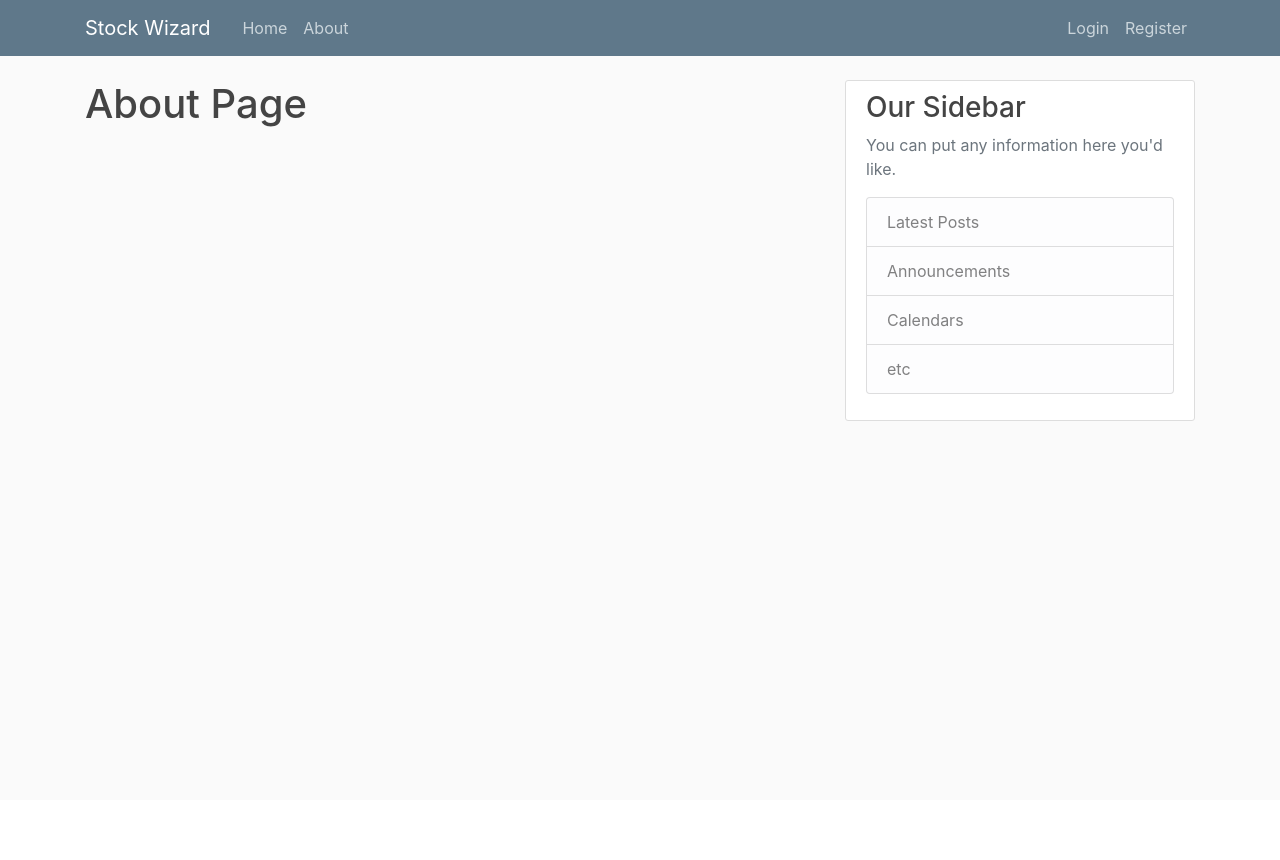
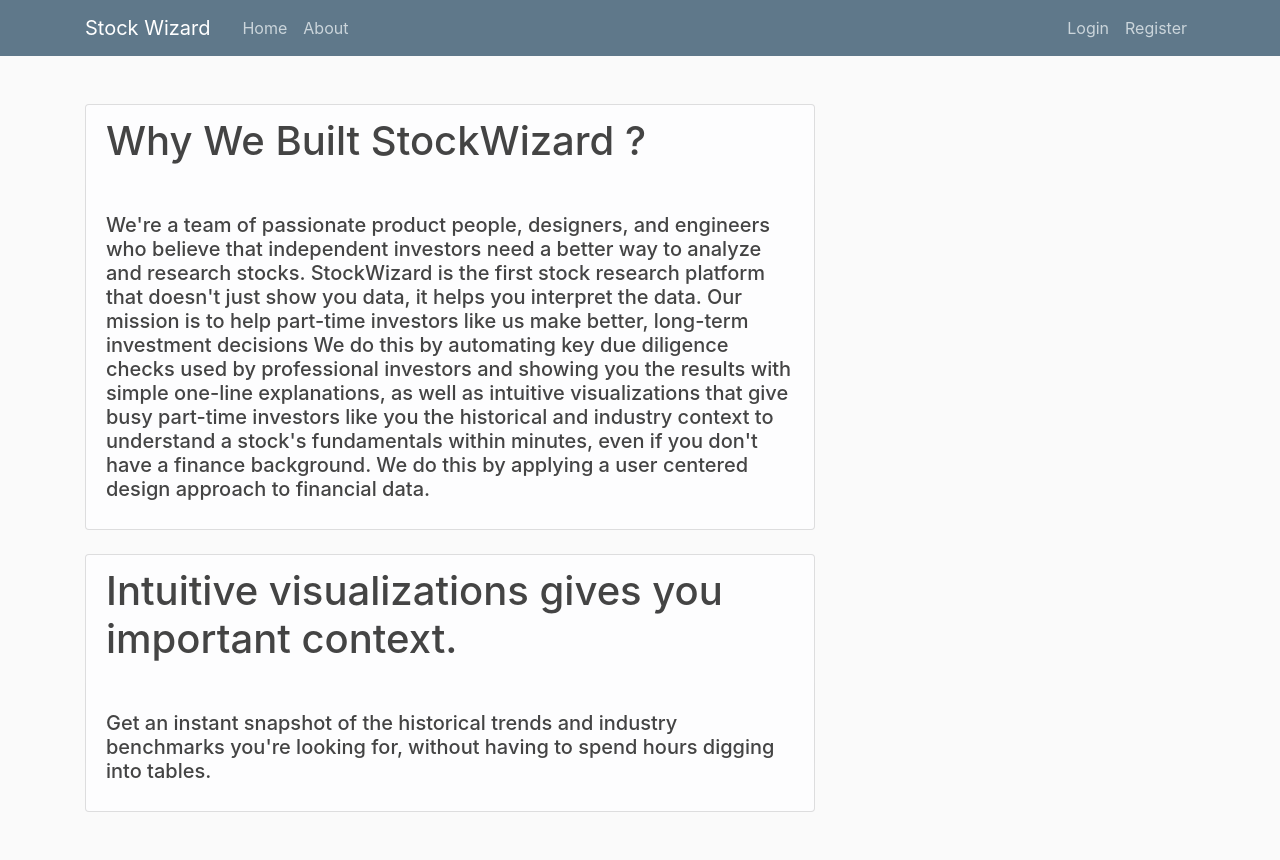
Before and after one commit to Heisenberg3M/Minor-Project-StockWizard, a Django app: page /about/ in a window 1280 px wide. Before the commit the page ends 421 px from the top, so only its background shows below. Run offline with Django 3.2, Linux system fonts and the light colour scheme; some libraries are stand-ins or nearby versions.

Commit message:
Second commit

```diff
--- a/stocks/admin.py
+++ b/stocks/admin.py
@@ -1,5 +1,6 @@
 from django.contrib import admin
-from .models import Post
+from .models import Post, Stock_detail
 # Register your models here.
 
 admin.site.register(Post)
+admin.site.register(Stock_detail)
--- a/stocks/forms.py
+++ b/stocks/forms.py
@@ -1,4 +1,4 @@
 from django import forms
 
 class TickerForm(forms.Form):
-    ticker = forms.CharField(label='Ticker', max_length=5)
+    ticker = forms.CharField(label='Ticker', max_length=15)
--- a/stocks/models.py
+++ b/stocks/models.py
@@ -17,3 +17,7 @@ class Post(models.Model):
 
    def __str__(self):
        return self.title
+
+class Stock_detail(models.Model):
+    symbol=models.CharField(max_length=10)
+    uname=models.CharField(max_length=100)
--- a/stocks/templates/stocks/about.html
+++ b/stocks/templates/stocks/about.html
@@ -1,4 +1,36 @@
 {% extends "stocks/base.html" %}
 {% block content %}
-     <h1>About Page</h1>
+<br>
+<ul class="list-group">
+     <li class="list-group-item list-group-item-light">
+          <h1>Why We Built StockWizard ?</h1>
+     </li>
+     <li class="list-group-item list-group-item-light">
+          <p><h5>We're a team of passionate product people, designers, and engineers who believe that
+               independent investors need a better way to analyze and research stocks.
+               StockWizard is the first stock research platform that doesn't just show you data,
+               it helps you interpret the data. Our mission is to help part-time investors
+               like us make better, long-term investment decisions We do this by automating key due
+               diligence checks used by professional investors and showing you the results with
+               simple one-line explanations, as well as intuitive visualizations that give
+               busy part-time investors like you the historical and industry context to understand
+               a stock's fundamentals within minutes, even if you don't have a finance background.
+               We do this by applying a user centered design approach to financial data.
+          </h5></p>
+     </li>
+   </ul>
+   <br>
+   <ul class="list-group">
+     <li class="list-group-item list-group-item-light">
+          <h1>Intuitive visualizations gives you important context.</h1>
+     </li>
+     <li class="list-group-item list-group-item-light">
+          <p><h5>Get an instant snapshot of the historical trends and industry benchmarks you're looking for, without having to spend hours digging into tables.</h5></p>
+     </li>
+   </ul>
+
+<br>
+<br>
+
+
 {% endblock content %}
--- a/stocks/templates/stocks/base.html
+++ b/stocks/templates/stocks/base.html
@@ -10,6 +10,8 @@
     <!-- Bootstrap CSS -->
     <link rel="stylesheet" href="https://maxcdn.bootstrapcdn.com/bootstrap/4.0.0/css/bootstrap.min.css" integrity="sha384-Gn5384xqQ1aoWXA+058RXPxPg6fy4IWvTNh0E263XmFcJlSAwiGgFAW/dAiS6JXm" crossorigin="anonymous">
 
+    <link rel="stylesheet" href="https://stackpath.bootstrapcdn.com/bootstrap/4.4.1/css/bootstrap.min.css" integrity="sha384-Vkoo8x4CGsO3+Hhxv8T/Q5PaXtkKtu6ug5TOeNV6gBiFeWPGFN9MuhOf23Q9Ifjh" crossorigin="anonymous">
+
     <link rel="stylesheet" type="text/css" href="{% static 'stocks/main.css' %}">
 
     {% if title %}
@@ -17,6 +19,16 @@
     {% else %}
         <title>Stock Wizard</title>
     {% endif %}
+    <style>
+      div.scroll {
+        height: 600px;
+        width: 450px;
+        overflow-x: hidden;
+        overflow-y: auto;
+        padding: 20px;
+        text-align: center;
+        }
+    </style>
 </head>
 <body>
     <header class="site-header">
@@ -29,10 +41,12 @@
           <div class="collapse navbar-collapse" id="navbarToggle">
             <div class="navbar-nav mr-auto">
               <a class="nav-item nav-link" href="{% url 'stocks-home' %}">Home</a>
+              {% if user.is_authenticated %}
+              <a class="nav-item nav-link" href="{% url 'stocks-historical' %}">Charts</a>
+              <a class="nav-item nav-link" href="{% url 'stocks-prediction' %}">Predictions</a>
+              <a class="nav-item nav-link" href="{% url 'stocks-watchlist' %}">Watchlist</a>
+              {% endif %}
               <a class="nav-item nav-link" href="{% url 'stocks-about' %}">About</a>
-
-
-
             </div>
             <!-- Navbar Right Side -->
             <div class="navbar-nav">
@@ -59,12 +73,12 @@
       <div class="row">
         <div class="col-md-8">
 
-          {% if user.is_authenticated %}
+          {% if user.is_authenticated and not search %}
               <form action="{% url 'stocks-home' %}" class="form-inline my-2 my-lg-0" method="POST">
                   {% csrf_token %}
                   <br>
                 <input class="form-control mr-sm-2" type="search" placeholder="Search by ticker" aria-label="Search" name="ticker">
-                <button class="btn btn-outline-primary my-2 my-sm-0" type="submit">GET QUOTE</button>
+                <button class="btn btn-outline-primary my-2 my-sm-0" type="submit">GET QUOTE</button><br>
               </form>
               {% endif %}
 
@@ -77,19 +91,28 @@
           {% endif %}
           {% block content %}{% endblock %}
         </div>
+        {% if show %}
         <div class="col-md-4">
-          <div class="content-section">
-            <h3>Our Sidebar</h3>
-            <p class='text-muted'>You can put any information here you'd like.
-              <ul class="list-group">
-                <li class="list-group-item list-group-item-light">Latest Posts</li>
-                <li class="list-group-item list-group-item-light">Announcements</li>
-                <li class="list-group-item list-group-item-light">Calendars</li>
-                <li class="list-group-item list-group-item-light">etc</li>
-              </ul>
-            </p>
+          <br>
+          <form>
+          <button type="button" class="btn btn-outline-info">Add to Watchlist</button>
+          </form>
+          <br><br><br>
+          <div class="content-section scroll bg-secondary">
+              <h1 class="text-light">News</h1>
+              <p class='text-muted'><h5 class="text-light">* Current affairs regarding <u><b>{{ ticker }}</b></u></h5></p>
+                {% for n in news %}
+                <ul class="list-group">
+                  <li class="list-group-item list-group-item-dark">{{ n.title }}</li>
+                  <li class="list-group-item list-group-item-light">{{ n.description }}</li>
+                </ul>
+                <br>
+                {% endfor %}
+
+
           </div>
         </div>
+        {% endif %}
       </div>
     </main>
 
--- a/stocks/urls.py
+++ b/stocks/urls.py
@@ -4,5 +4,8 @@ from . import views
 urlpatterns = [
     path('', views.home, name='stocks-home'),
     path('<str:tid>', views.ticker, name='stocks-home'),
+    path('historical/', views.historical, name='stocks-historical'),
+    path('prediction/', views.prediction, name='stocks-prediction'),
+    path('watchlist/', views.watchlist, name='stocks-watchlist'),
     path('about/', views.about, name='stocks-about')
 ]
--- a/stocks/views.py
+++ b/stocks/views.py
@@ -2,11 +2,28 @@ from django.shortcuts import render
 from django.http import HttpResponseRedirect
 from .models import Post
 from .forms import TickerForm
-from .tiingo import get_meta_data, get_price_data
+from datetime import datetime
+
+import yfinance as yf
+import numpy as np
+import pandas as pd
+import seaborn as sns
+from sklearn.preprocessing import MinMaxScaler
+import keras
+from keras.models import Sequential
+from keras.layers import Dense
+from keras.layers import LSTM
+from newsapi import NewsApiClient
 #from django.http import HttpResponse
 
 # Create your views here.
+
+stock_symbol_name=""
+stock_news=None
+
 def home(request):
+    global stock_symbol_name
+    stock_symbol_name=""
     if request.method == 'POST':
         form = TickerForm(request.POST)
         if form.is_valid():
@@ -18,13 +35,142 @@ def home(request):
     return render(request, 'stocks/home.html', {'form': form})
 
 def ticker(request, tid):
-    context = {}
-    context['ticker'] = tid
-    context['meta'] = get_meta_data(tid)
-    context['price'] = get_price_data(tid)
-    #print(context)
-    context['show'] = True
-    return render(request, 'stocks/home.html', context)
+    try:
+        stock=yf.Ticker(tid)
+        s=stock.info
+        summary = {}
+        summary['ticker'] = tid.upper()
+        summary['symbol']=s['symbol']
+        summary['description']=s['longBusinessSummary']
+        summary['name']=s['longName']
+        summary['open']=s['open']
+        summary['high']=s['regularMarketDayHigh']
+        summary['low']=s['dayLow']
+        summary['close']=s['previousClose']
+        summary['volume']=s['volume']
+        summary['adjOpen']=s['open']
+        summary['adjHigh']=s['regularMarketDayHigh']
+        summary['adjLow']=s['dayLow']
+        summary['adjClose']=s['previousClose']
+        summary['adjVolume']=s['volume']
+        summary['show'] = True
+
+        global stock_symbol_name
+        stock_symbol_name=tid.upper()
+
+        # news
+        global stock_news
+        newsapi=NewsApiClient(api_key='c487a57cd85444eab7fc473262abf83e')
+        all_articles = newsapi.get_everything(q=stock_symbol_name,from_param='2021-05-01',language='en')
+        stock_news=all_articles['articles']
+        summary["news"] = stock_news
+        '''
+        for i in l:
+            print(i['author'])
+            print(i['title'])
+            print(i['description'])
+            print(i['publishedAt'])
+            print('\n')
+        '''
+        return render(request, 'stocks/home.html', summary)
+    except:
+        err={}
+        err['error']="Invalid Stock symbol."
+        err['hasError']=True
+        return render(request, 'stocks/home.html', err)
+
 
 def about(request):
-    return render(request, 'stocks/about.html', {'title' : 'About'})
+    about={}
+    about['search']=True
+    return render(request, 'stocks/about.html', about)
+
+def watchlist(request):
+    watchlist={}
+    watchlist["search"]=True
+    return render(request, 'stocks/watchlist.html', watchlist)
+
+
+def historical(request):
+    if stock_symbol_name=="":
+        err={}
+        err['error']="Search stock first"
+        err['hasError']=True
+        err['search']=True
+        return render(request, 'stocks/historical_data.html', err)
+    else:
+        stock=yf.Ticker(stock_symbol_name)
+        start_date='2021-01-01'
+        historical_data=stock.history(start=start_date)
+        historical_data = historical_data.reset_index()
+        for i in ['Open', 'High', 'Close', 'Low']:
+            historical_data[i]  =  historical_data[i].astype('float64')
+        # Getting date from DataFrame
+        date_data=historical_data['Date']
+        date_data=date_data.tolist()
+        date_data_list=[]
+        for date in date_data:
+            d=date.to_pydatetime().strftime("%d-%m-%Y")
+            date_data_list.append(d)
+        # Getting High details for ticker
+        high_data=historical_data['High']
+        high_data=high_data.tolist()
+        historical={}
+        historical['date']=date_data_list
+        historical['high']=high_data
+        historical['show']=True
+        historical["news"]=stock_news
+        historical["ticker"]=stock_symbol_name
+        historical['search']=True
+
+        return render(request, 'stocks/historical_data.html', historical)
+
+def prediction(request):
+    if stock_symbol_name=="":
+        err={}
+        err['error']="Search stock first"
+        err['hasError']=True
+        err['search']=True
+        return render(request, 'stocks/prediction.html', err)
+    else:
+        # training models
+        stock=yf.Ticker(stock_symbol_name)
+        start_date='2010-11-01'
+        historical_data=stock.history(start=start_date)
+        historical_data=historical_data.reset_index()
+        historical_data=historical_data.iloc[:,1:2]
+        training_data=historical_data
+        mm = MinMaxScaler(feature_range = (0, 1))
+        training_data = mm.fit_transform(training_data)
+        x_train = training_data[0:1257]
+        y_train = training_data[1:1258]
+        x_train = np.reshape(x_train, (1257, 1, 1))
+        model = Sequential()
+        model.add(LSTM(units = 4, activation = 'sigmoid', input_shape = (None, 1)))
+        model.add(Dense(units = 1))
+        model.compile(optimizer = 'adam', loss = 'mean_squared_error')
+        model.fit(x_train, y_train, batch_size = 32, epochs = 100)
+
+        # predicting data
+        historical_data=stock.history(start=start_date)
+        historical_data=historical_data.reset_index()
+        historical_data=historical_data.iloc[:,1:2]
+        mm=MinMaxScaler(feature_range = (0, 1))
+        inputs=mm.fit_transform(historical_data)
+        inputs=np.reshape(inputs, (len(historical_data), 1, 1))
+        predicted_stock_price = model.predict(inputs)
+        predicted_stock_price = mm.inverse_transform(predicted_stock_price)
+        predicted_price=[]
+        count=0
+        for p in predicted_stock_price:
+            predicted_price.append(p[0])
+            count+=1
+            if count>50: break
+        prediction_data={}
+        prediction_data["price"]=predicted_price
+        prediction_data["show"]=True
+        prediction_data["ticker"]=stock_symbol_name
+        prediction_data["news"]=stock_news
+        prediction_data['search']=True
+
+        return render(request, 'stocks/prediction.html', prediction_data)
```
Also changed, not shown: stocks/templates/stocks/historical_data.html (added, +60 -0 lines), stocks/templates/stocks/home.html (+15 -9 lines), stocks/templates/stocks/prediction.html (added, +61 -0 lines), stocks/templates/stocks/ticker.html (deleted, +0 -18 lines), stocks/templates/stocks/watchlist.html (added, +35 -0 lines), stocks/tiingo.py (deleted, +0 -16 lines), db.sqlite3, stocks/migrations/0004_stock_details.py (added), stocks/migrations/0005_auto_20210526_1545.py (added).
